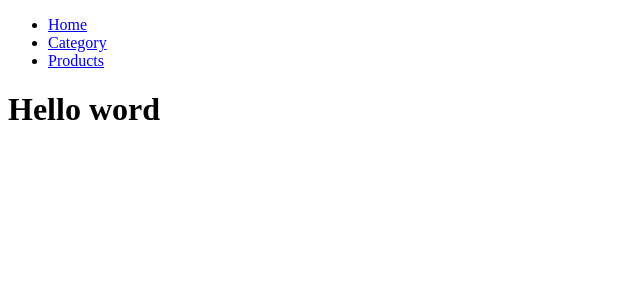
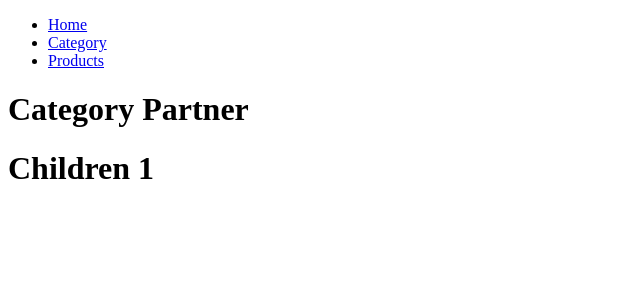
Before and after one commit to RonaldCast/react-router, a React (Create React App) app: page /category/1 in a window 1280 px wide. Shown: the top 300 px of the page, without its empty margins (0-640 px from the left). Built offline with nearby package versions, Linux system fonts and the light colour scheme.

Commit message:
Corrigiendo errores en las rutas

```diff
--- a/src/App.js
+++ b/src/App.js
@@ -1,7 +1,11 @@
 import React, { Component } from "react";
 import { Link } from "react-router-dom";
+
+import Content from "./components/Content";
+
 class App extends Component {
   render() {
+    const { children } = this.props;
     return (
       <div>
         <header>
@@ -17,7 +21,7 @@ class App extends Component {
             </li>
           </ul>
         </header>
-        <h1>Hello word</h1>
+        <Content body={children} />
       </div>
     );
   }
--- a/src/components/Category.js
+++ b/src/components/Category.js
@@ -9,7 +9,7 @@ class Category extends Component {
   render() {
     return (
       <div>
-        <h1>Category</h1>
+        <h1>Category Partner</h1>
         <Switch>
           <Route exact path="/category" component={CategoryFull} />
           <Route path="/category/:name" component={CategoryNested} />
--- a/src/components/CategoryFull.js
+++ b/src/components/CategoryFull.js
@@ -4,7 +4,7 @@ class CategoryFull extends Component {
   render() {
     return (
       <div>
-        <h1>CategoryFull</h1>
+        <h2>CategoryFull</h2>
       </div>
     );
   }
--- a/src/components/CategoryNested.js
+++ b/src/components/CategoryNested.js
@@ -8,10 +8,10 @@ class CategoryNestes extends Component {
     };
   }
   render() {
-    const number = this.props.match.params.name;
+    const name = this.props.match.params.name;
     return (
       <div>
-        <h1>Children {number}</h1>
+        <h1>Children {name} </h1>
       </div>
     );
   }
--- a/src/components/Home.js
+++ b/src/components/Home.js
@@ -0,0 +1,13 @@
+import React, { Component } from "react";
+
+class Home extends Component {
+  render() {
+    return (
+      <div>
+        <h1>Home</h1>
+      </div>
+    );
+  }
+}
+
+export default Home;
```
Also changed, not shown: src/components/ContentCategory.js (deleted, +0 -15 lines).
